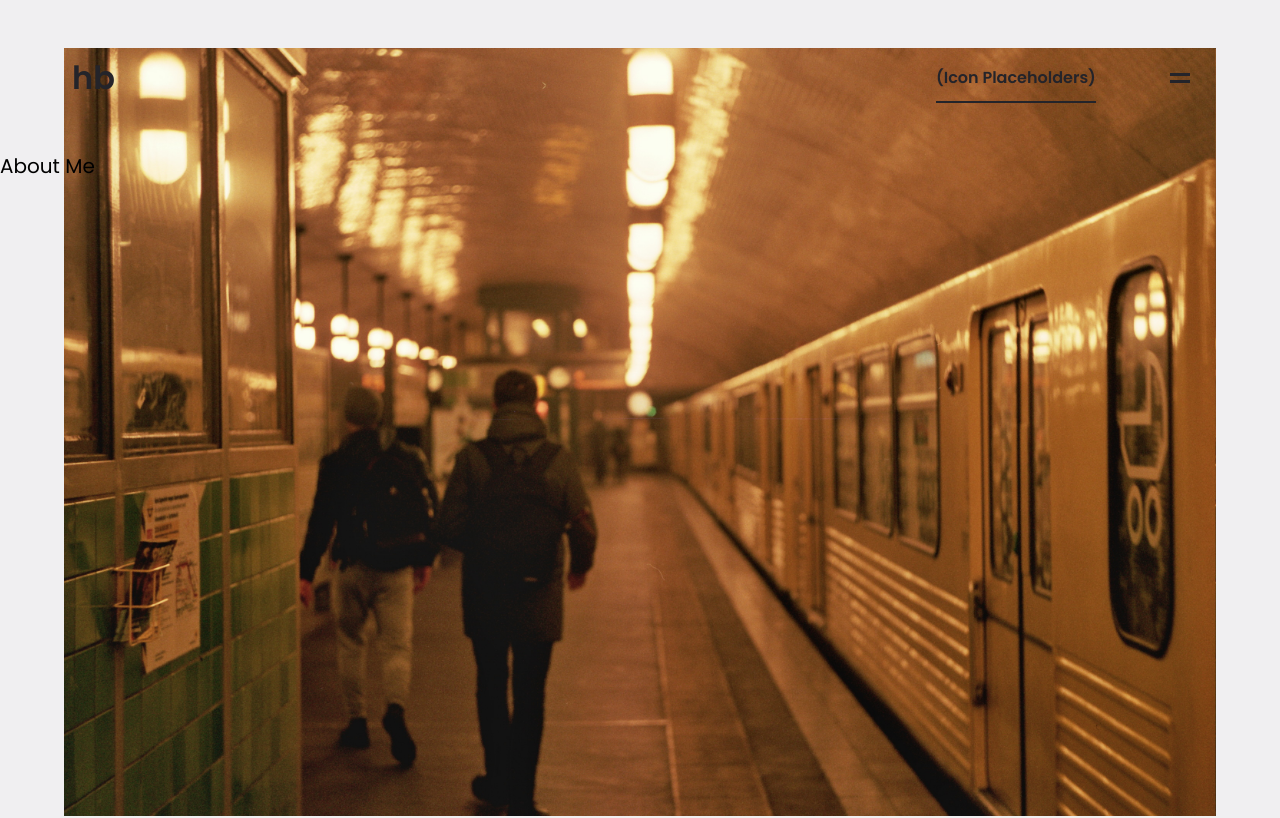
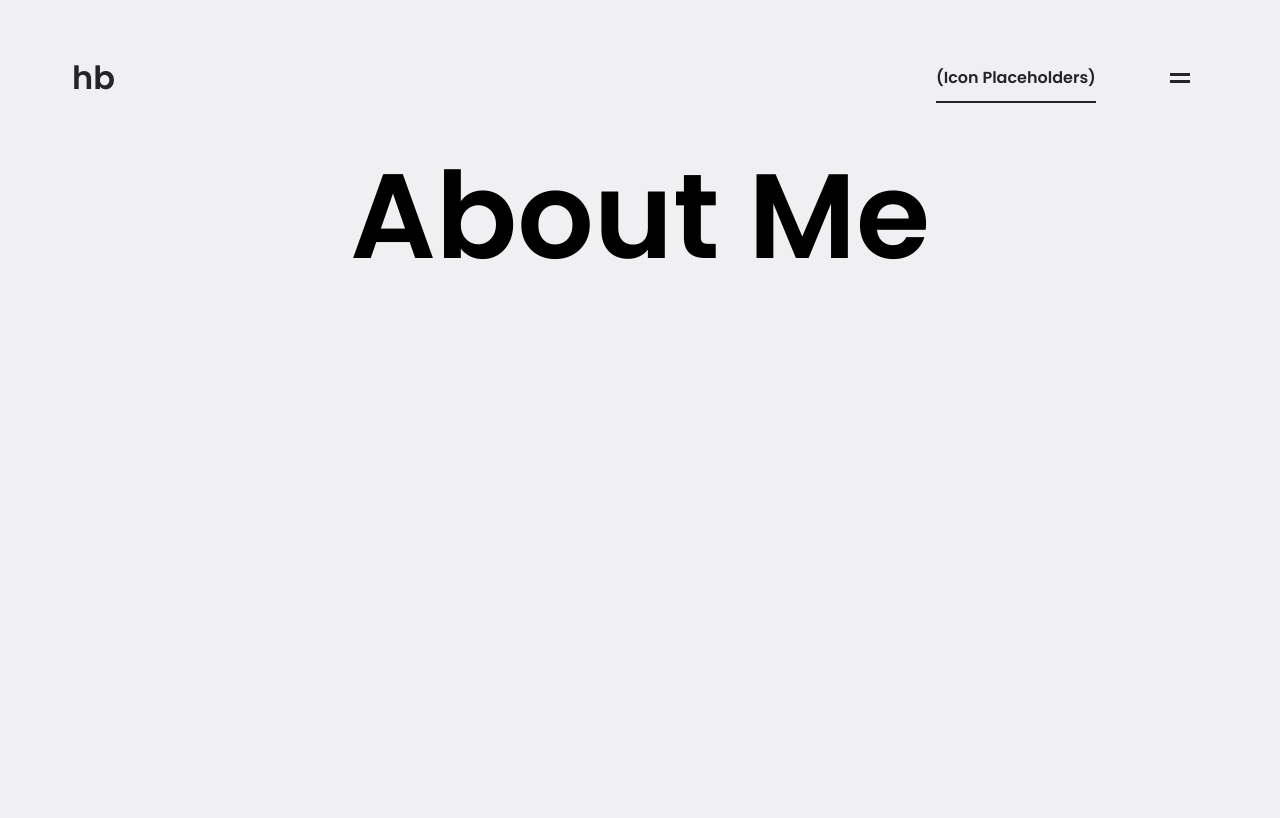
Before and after one commit to hansibalen/analog, a React app: page /about in a window 1280 px wide. Shown: the top 818 px of the page. Built offline with nearby package versions, Linux system fonts and the light colour scheme.

Commit message:
Fix Hero section load problem, add basic styling for other routes

```diff
--- a/src/App.tsx
+++ b/src/App.tsx
@@ -8,7 +8,6 @@ import './sass/main.scss'
 import Loader from './components/Loader'
 import Navbar from './components/Navbar'
 import Home from '../src/pages/Home'
-import Explore from '../src/pages/Explore'
 import About from '../src/pages/About'
 import Gallery from '../src/pages/Gallery'
 
@@ -32,12 +31,12 @@ const App = (): React.ReactElement => {
             <Router>
               <Navbar />
               <Routes>
+                {!loading}
                 <Route path="/" element={<Home />} />
                 <Route path="/about" element={<About />} />
                 <Route path="/gallery" element={<Gallery />} />
               </Routes>
             </Router>
-            {!loading && <Explore />}
           </>
         )}
       </AnimatePresence>
--- a/src/pages/About.tsx
+++ b/src/pages/About.tsx
@@ -9,7 +9,7 @@ const About = (): React.ReactElement => {
       animate={{ opacity: 1 }}
       exit={{ opacity: 0 }}
     >
-      <h1>About Me</h1>
+      <h1 className="about-title">About Me</h1>
     </motion.div>
   )
 }
--- a/src/pages/Gallery.tsx
+++ b/src/pages/Gallery.tsx
@@ -9,7 +9,7 @@ const Gallery = (): React.ReactElement => {
       animate={{ opacity: 1 }}
       exit={{ opacity: 0 }}
     >
-      <h1>Gallery test</h1>
+      <h1 className="gallery-title">Gallery</h1>
     </motion.div>
   )
 }
--- a/src/pages/Home.tsx
+++ b/src/pages/Home.tsx
@@ -1,6 +1,7 @@
 import { TabTitle } from '../../utils/GeneralFunctions'
 import React, { useEffect } from 'react'
 const { motion } = require('framer-motion')
+import Explore from './Explore'
 
 const hero = {
   initial: {},
@@ -91,6 +92,7 @@ const Home = (): React.ReactElement => {
     <motion.div className="hero" variants={hero}>
       <HeroTopRow title={'hansi'} />
       <HeroBottomRow title={'brahimasi'} />
+      <Explore />
     </motion.div>
   )
 }
--- a/src/sass/components/_home.scss
+++ b/src/sass/components/_home.scss
@@ -140,3 +140,10 @@
 .explore-button {
   margin-top: 2rem;
 }
+
+.gallery-title,
+.about-title {
+  text-align: center;
+  font-size: 12rem;
+  font-weight: 600;
+}
```
